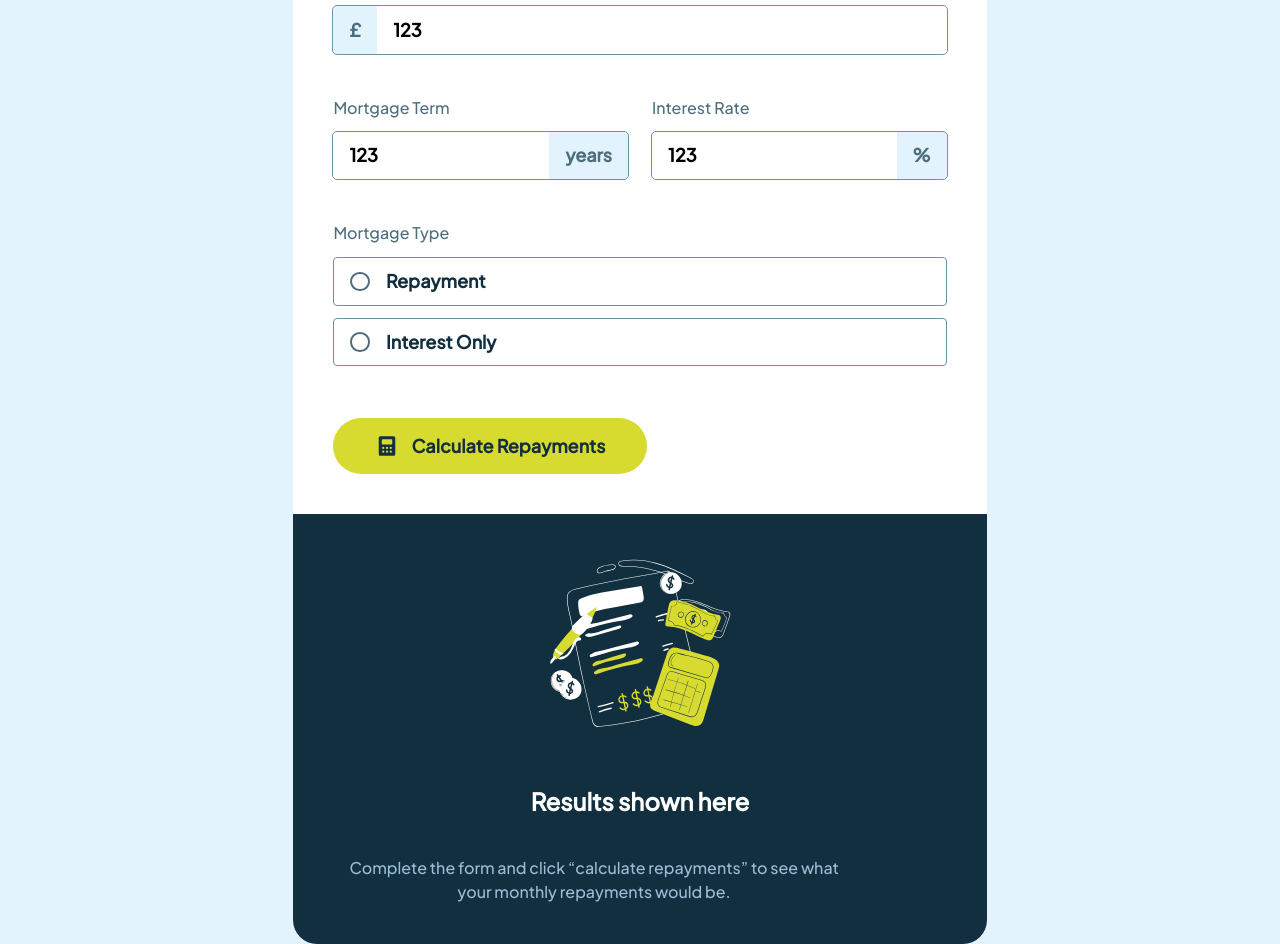
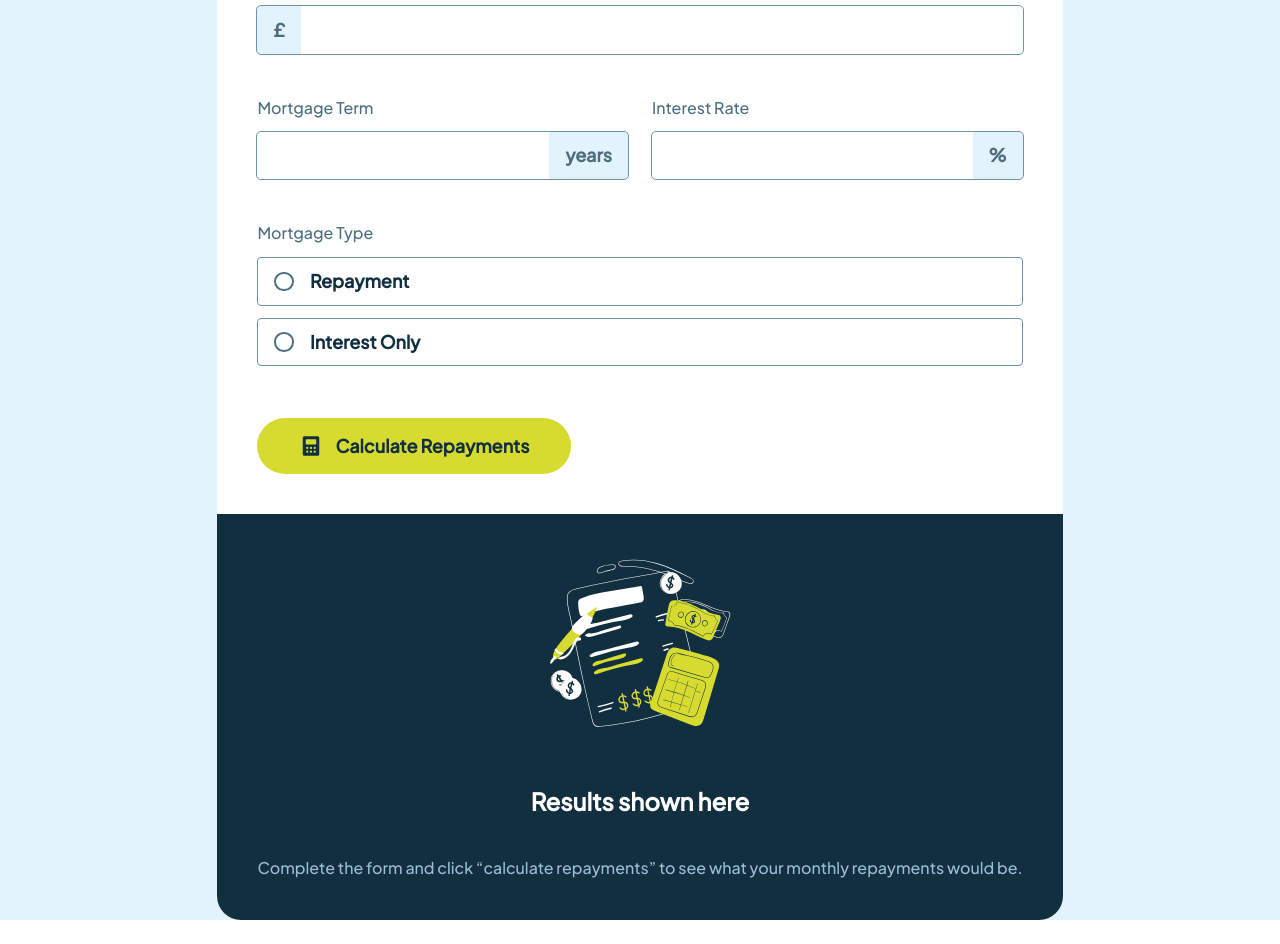
Before and after one commit to tomduranti/mortgage_repayment_calculator, a React (Vite) app: page / in a window 1280 px wide. Shown: the part 140-1084 px from the top of the page. After the commit the page ends 1060 px from the top, so only its background shows below. Built offline with nearby package versions, Linux system fonts and the light colour scheme.

Commit message:
Add error conditional rendering

```diff
--- a/src/App.jsx
+++ b/src/App.jsx
@@ -37,17 +37,17 @@ export default function App() {
     <main className='page_wrapper'>
       <div className='mortgage_repayment'>
 
-        <div className="mortgage_repayment__calculator">
+        <div className='mortgage_repayment__calculator'>
           <div className='mortgage_repayment__title'>
             <h1 className='text_preset_2  text_capitalize'>mortgage calculator</h1>
             <ButtonReset onClick={() => resetState(initialState)} />
           </div>
 
-          <form onSubmit={handleSubmit(setMortgageRepayment)} className="form" noValidate>
+          <form onSubmit={handleSubmit(setMortgageRepayment)} className='form' noValidate>
 
             <div>
               <Controller
-                name="mortgage_amount"
+                name='mortgage_amount'
                 control={control}
                 rules={{ required: 'This field is required' }}
                 render={({ field }) => (
@@ -56,7 +56,7 @@ export default function App() {
                     label_text={'mortgage amount'}
                     prefix_text={'£'}
                     dir={'r'}
-                    error={errors.mortgage_amount}
+                    error={errors.mortgage_amount && true}
                   />
                 )}
               />
@@ -65,7 +65,7 @@ export default function App() {
 
             <div>
               <Controller
-                name="mortgage_term"
+                name='mortgage_term'
                 control={control}
                 rules={{ required: 'This field is required' }}
                 render={({ field }) => (
@@ -73,7 +73,7 @@ export default function App() {
                     {...field}
                     label_text={'mortgage term'}
                     prefix_text={'years'}
-                    error={errors.mortgage_term}
+                    error={errors.mortgage_term && true}
                   />
                 )}
               />
@@ -82,7 +82,7 @@ export default function App() {
 
             <div>
               <Controller
-                name="interest_rate"
+                name='interest_rate'
                 control={control}
                 rules={{ required: 'This field is required' }}
                 render={({ field }) => (
@@ -90,7 +90,7 @@ export default function App() {
                     {...field}
                     label_text={'interest rate'}
                     prefix_text={'%'}
-                    error={errors.interest_rate}
+                    error={errors.interest_rate && true}
                   />
                 )}
               />
@@ -123,7 +123,7 @@ export default function App() {
         </div>
 
         <div className='mortgage_repayment__result'>
-          <div className="mortgage_repayment__container">
+          <div className='mortgage_repayment__container'>
             {mortgage.repayment ?
               (
                 <>
@@ -131,7 +131,7 @@ export default function App() {
                     <h3 className='mortgage_repayment__heading  text_white  text_preset_2'>Your results</h3>
                     <p className='text_slate--300  text_preset_4'>Your results are shown below based on the information you provided. To adjust the results, edit the form and click “calculate repayments” again.</p>
                   </div>
-                  <div className="inbox">
+                  <div className='inbox'>
 
                     {mortgage.type === 'repayment' ? (
                       <div className='inbox__details'>
@@ -141,14 +141,14 @@ export default function App() {
                     ) : (
                       <div className='inbox__details'>
                         <h4 className='text_preset_4  text_slate--300'>Your monthly interest</h4>
-                        <span className='text_preset_1  text_lime'>£{setNumberFormat((mortgage.monthly_interest).toFixed(2))}</span>
+                        <span className='text_preset_1  text_lime'>£{setNumberFormat(mortgage.monthly_interest.toFixed(2))}</span>
                       </div>
                     )}
 
                     <span className='separator'></span>
                     <div className='inbox__details'>
                       <h4 className='text_preset_4  text_slate--300'>Total you'll repay over the term</h4>
-                      <span className='text_preset_2  text_white'>£{setNumberFormat((mortgage.total_repayment))}</span>
+                      <span className='text_preset_2  text_white'>£{setNumberFormat(mortgage.total_repayment.toFixed(2))}</span>
                     </div>
                   </div>
                 </>
--- a/src/components/atoms/Input/Input.jsx
+++ b/src/components/atoms/Input/Input.jsx
@@ -4,15 +4,15 @@ import { NumericFormat } from 'react-number-format';
 export default function Input({ label_text, prefix_text, dir, error, ...field }) {
     return (
         <div>
-            <label className={`${styles.label}  text_preset_4  text_capitalize  text_slate--700`} htmlFor='number'>{label_text}</label>
-            <div className={`${styles.input_number} ${error ? 'input_number--error' : ''}  text_preset_3`}>
+            <label className={`${styles.label}  text_preset_4  text_capitalize  text_slate--700`}>{label_text}</label>
+            <div className={`${styles.input_number} ${error && styles['input_number--error']}  text_preset_3`}>
                 <NumericFormat
-                    value={123}
                     thousandSeparator
-                    onValueChange={(values) => field.onChange(values.floatValue)}
-                    className={`${styles.input_number__input} ${dir === 'r' ? 'flex_order_right' : ''}`}
+                    onValueChange={values => field.onChange(values.floatValue)}
+                    className={`${styles.input_number__input} ${dir === 'r' && 'flex_order_right'}`}
+                    required
                 />
-                <span className={`${styles.input_number__prefix} ${error ? 'input_number__prefix--error' : ''}  text_slate--700`}>{prefix_text}</span>
+                <span className={`${styles.input_number__prefix} ${error ? styles['input_number__prefix--error'] : 'text_slate--700'}`}>{prefix_text}</span>
             </div>
         </div>
     )
--- a/src/components/atoms/Input/_Input.module.scss
+++ b/src/components/atoms/Input/_Input.module.scss
@@ -12,13 +12,11 @@
 
     overflow: hidden;
 
-    &:hover {
+    &:hover,
+    &:has(:focus-visible) {
         outline-color: $border_slate--900;
     }
 
-    &:has(:focus-visible) {
-        outline-color: $border_slate--900;
-    }
 
     &:has(:required:valid) {
         outline-color: $border_lime;
@@ -46,15 +44,15 @@
         &--error {
             background-color: $background_color_red;
 
-            color: $red;
+            color: $white;
         }
     }
 
 
     &__input {
+        cursor: pointer;
+
         inline-size: 100%;
-
-        cursor: pointer;
 
         text-indent: $margin_inlinestart_component_lg;
     }
--- a/src/sass/base/_base.scss
+++ b/src/sass/base/_base.scss
@@ -101,7 +101,11 @@
         text-align: left;
 
         & > p {
-            max-inline-size: 45ch; //char limitation just to match design
+            max-inline-size: 45ch; //char limitation just to match mobile design
+
+            @include respond_to(min, m_screen) {
+                max-inline-size: 100%;
+            }
         }
     }
 
```
